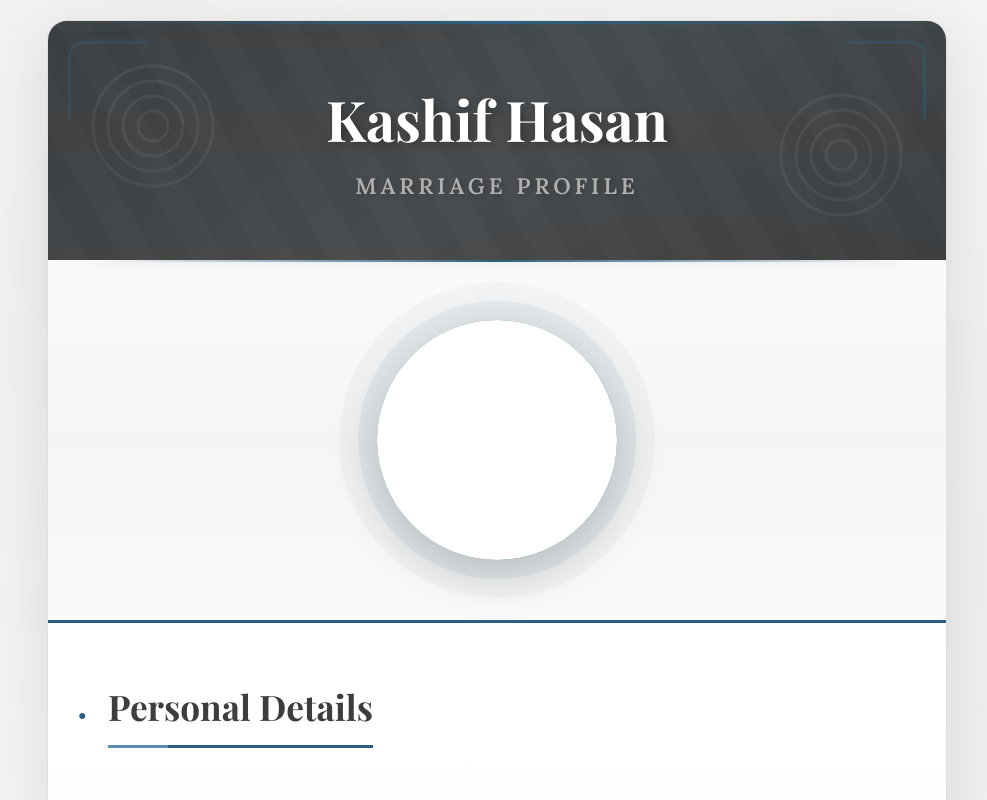
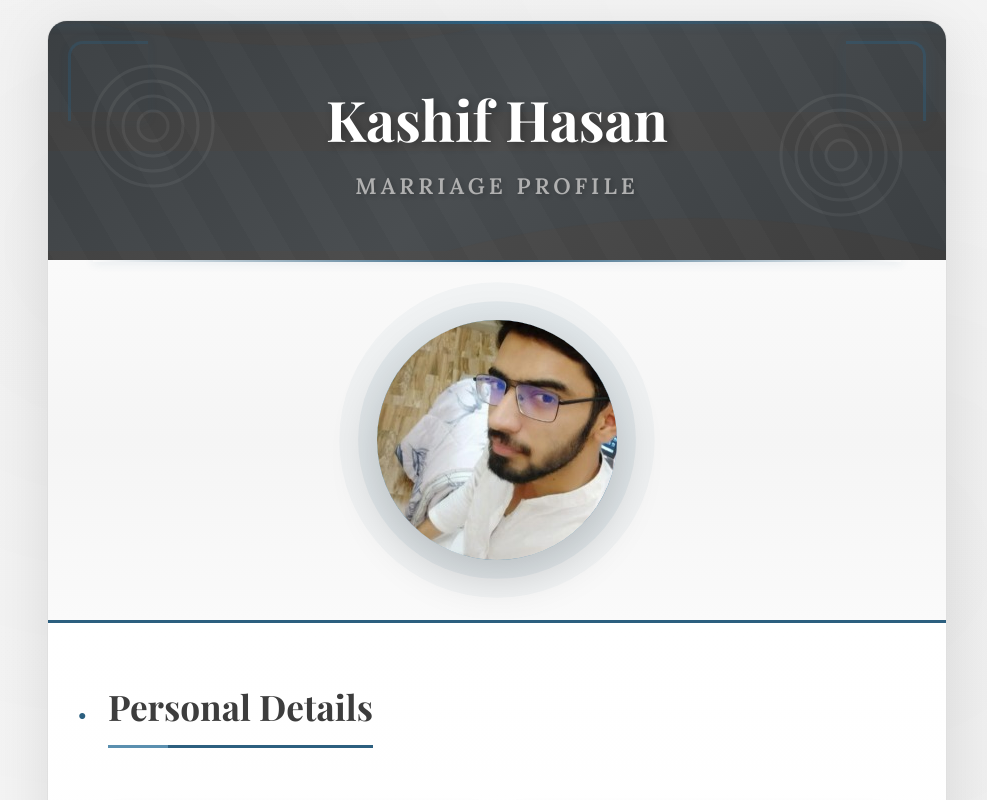
Before and after one commit to Kashif674/biodata.github.io, a plain HTML site: page index.html in a window 1280 px wide. Shown: the top 800 px of the page, without its empty margins (143-1130 px from the left). Drawn offline with nearby package versions, Linux system fonts and the light colour scheme.

Commit message:
Update index.html

```diff
--- a/index.html
+++ b/index.html
@@ -859,7 +859,7 @@
 
         <!-- Photo Section -->
         <div class="photo-section">
-            <div class="photo-placeholder"><img src="./WhatsApp Image 2026-01-02 at 1.30.48 AM.jpeg" alt=""></div>
+            <div class="photo-placeholder"><img src="/bioData/WhatsApp Image 2026-01-02 at 1.30.48 AM.jpeg" alt=""></div>
         </div>
 
         <!-- Main Content -->
```
